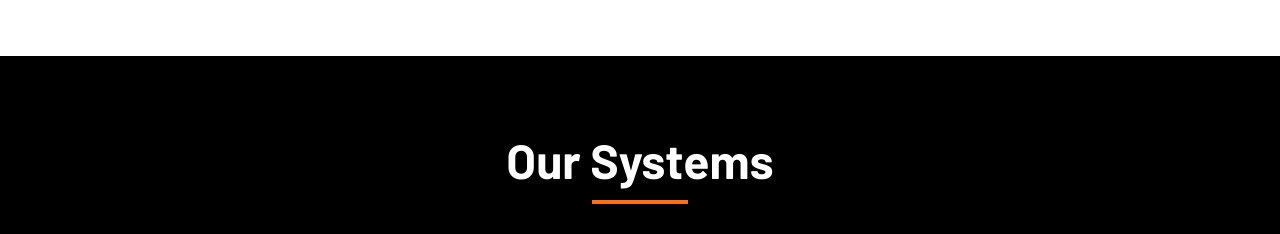
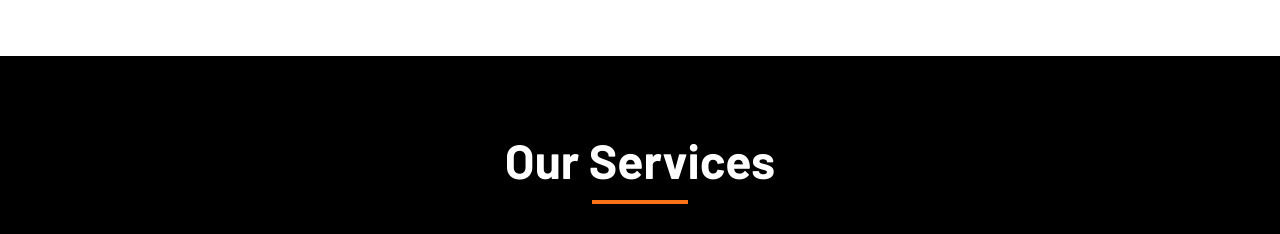
Before and after one commit to ragav1n/edelinfinite, a React (Vite) app: page / in a window 1280 px wide. Shown: the part 2800-3034 px from the top of the page. Built offline with nearby package versions, Linux system fonts and the light colour scheme.

Commit message:
Changed a section name

```diff
--- a/src/components/Services.tsx
+++ b/src/components/Services.tsx
@@ -34,7 +34,7 @@ export default function Services() {
       <div className="w-full px-4 sm:px-6 lg:px-8">
         <div className="text-center mb-12 sm:mb-16">
           <h2 className="text-3xl sm:text-4xl md:text-5xl font-bold text-white mb-3 sm:mb-4">
-            Our Systems
+            Our Services
           </h2>
           <div className="w-20 sm:w-24 h-1 bg-orange-500 mx-auto mb-4 sm:mb-6" />
           <p className="text-xl text-gray-600 max-w-3xl mx-auto">
```
